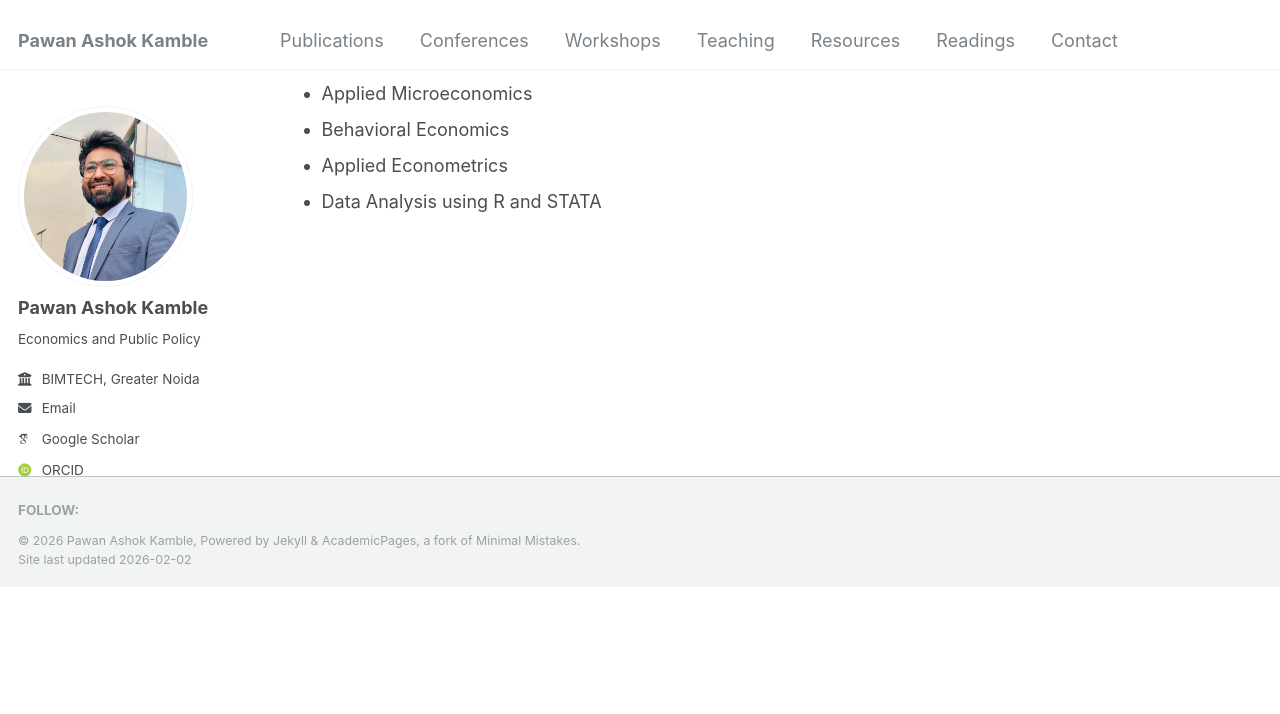
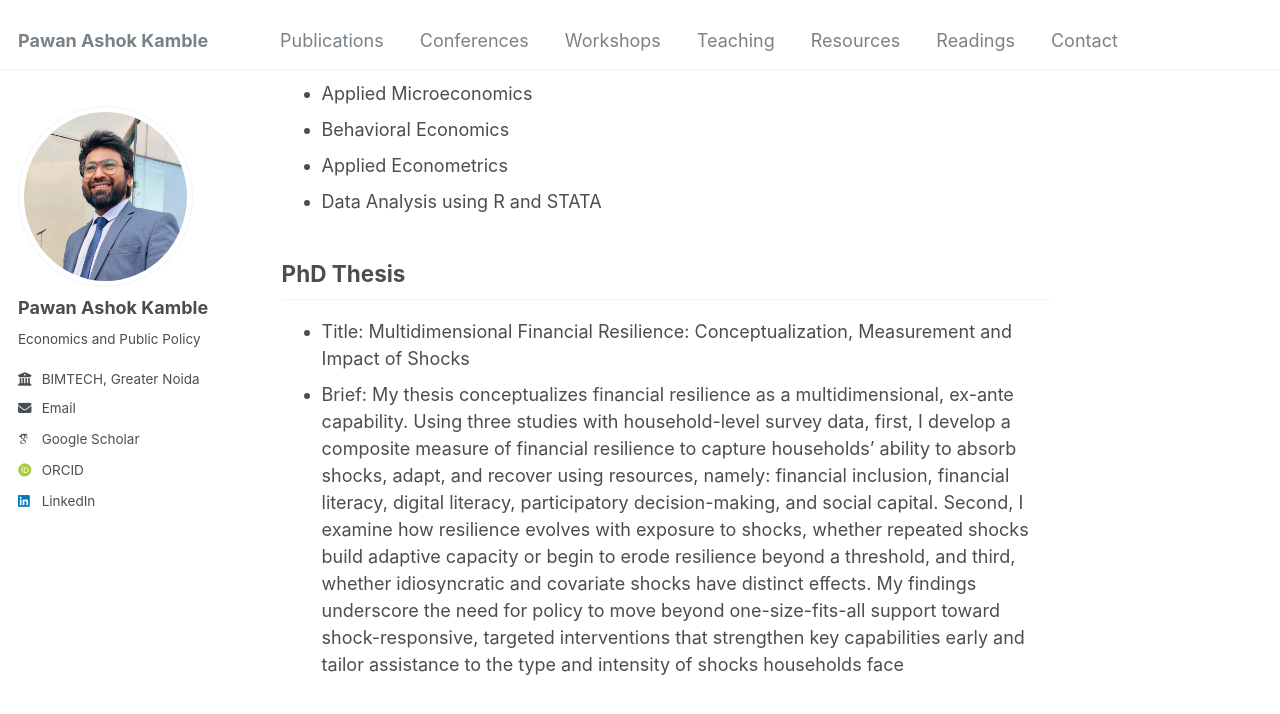
Before and after one commit to pawankb13/pawankb13.github.io, a Jekyll site: the page built from _pages/about.md, in a window 1280 px wide and 900 px high, scrolled down 1668 px. Shown: the top 714 px of the window. Built offline with Jekyll 4.4.1, drawn with Linux system fonts in a browser that asks for light colours; some web fonts are replaced; before the commit the page ends 2255 px from its top, so only the background shows below that.

Commit message:
Added Thesis Details

```diff
--- a/_pages/about.md
+++ b/_pages/about.md
@@ -49,7 +49,6 @@ CTARA- IITB MoRD Fellowship \
 Funded by - Ministry of Rural Development, Government of India \
 (July 2017 - June 2018)
 
-
 ## Interests
 
 - Managerial Economics
@@ -59,3 +58,14 @@ Funded by - Ministry of Rural Development, Government of India \
 - Behavioral Economics
 - Applied Econometrics
 - Data Analysis using R and STATA
+
+## PhD Thesis
+
+- Title: Multidimensional Financial Resilience: Conceptualization, Measurement and Impact of Shocks
+- Brief: My thesis conceptualizes financial resilience as a multidimensional, ex-ante capability. Using three studies with household-level survey
+data, first, I develop a composite measure of financial resilience to capture households' ability to absorb shocks, adapt, and recover using
+resources, namely: financial inclusion, financial literacy, digital literacy, participatory decision-making, and social capital. Second, I examine
+how resilience evolves with exposure to shocks, whether repeated shocks build adaptive capacity or begin to erode resilience beyond a
+threshold, and third, whether idiosyncratic and covariate shocks have distinct eﬀects. My findings underscore the need for policy to move
+beyond one-size-fits-all support toward shock-responsive, targeted interventions that strengthen key capabilities early and tailor assistance
+to the type and intensity of shocks households face
```
